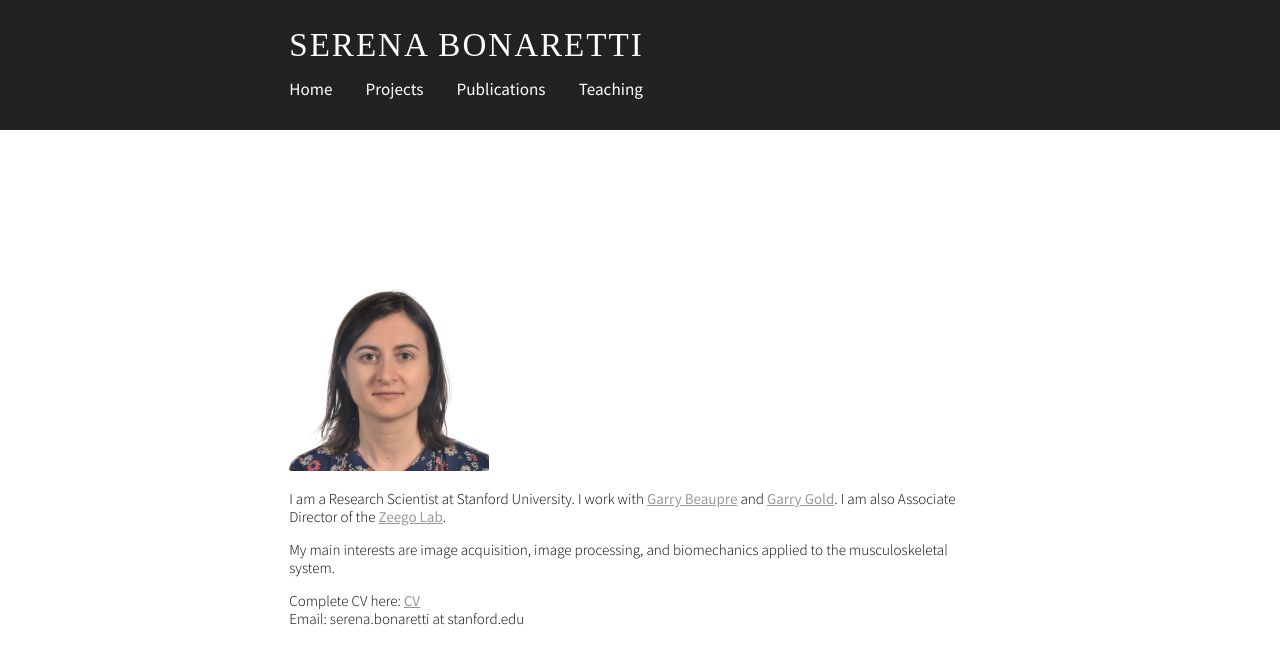
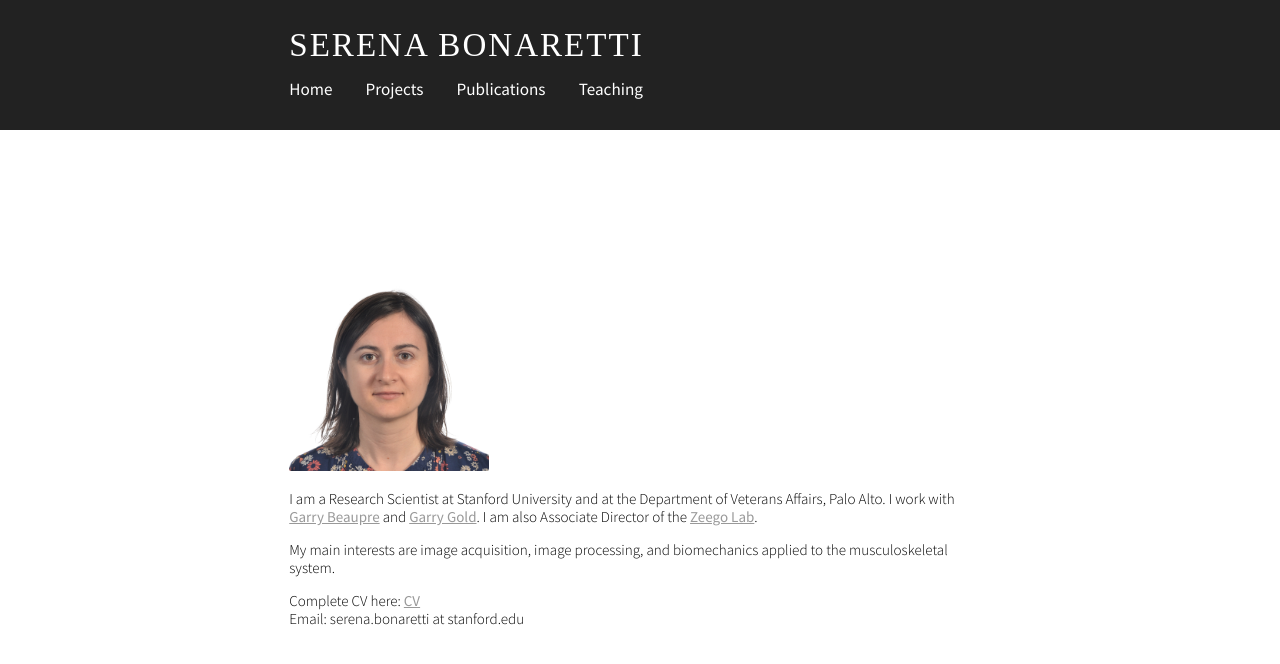
Before and after one commit to sbonaretti/sbonaretti.github.io, a Jekyll site: the page built from index.html, in a window 1280 px wide. Shown: the top 664 px of the page. Built offline with Jekyll 4.4.1, drawn with Linux system fonts in a browser that asks for light colours; some web fonts are replaced; the list of posts is cut into pages by our own code.

Commit message:
Update index.html

```diff
--- a/index.html
+++ b/index.html
@@ -22,7 +22,7 @@ layout: default
   <img src="/attachments/photo.jpg" alt="photo" width="200" height="200">
 
   <p>
-  I am a Research Scientist at Stanford University. I work with <a href="http://pavir.org/means/researchers/gary-s-beaupre-ph-d/" target="_blank">Garry Beaupre</a> and <a href="https://med.stanford.edu/profiles/garry-gold" target="_blank">Garry Gold</a>. I am also Associate Director of the <a href="http://med.stanford.edu/zeegolab.html" target="_blank">Zeego Lab</a>.   </p>
+  I am a Research Scientist at Stanford University and at the Department of Veterans Affairs, Palo Alto. I work with <a href="http://pavir.org/means/researchers/gary-s-beaupre-ph-d/" target="_blank">Garry Beaupre</a> and <a href="https://med.stanford.edu/profiles/garry-gold" target="_blank">Garry Gold</a>. I am also Associate Director of the <a href="http://med.stanford.edu/zeegolab.html" target="_blank">Zeego Lab</a>.   </p>
 
   <p>
   My main interests are image acquisition, image processing, and biomechanics applied to the musculoskeletal system.
```
